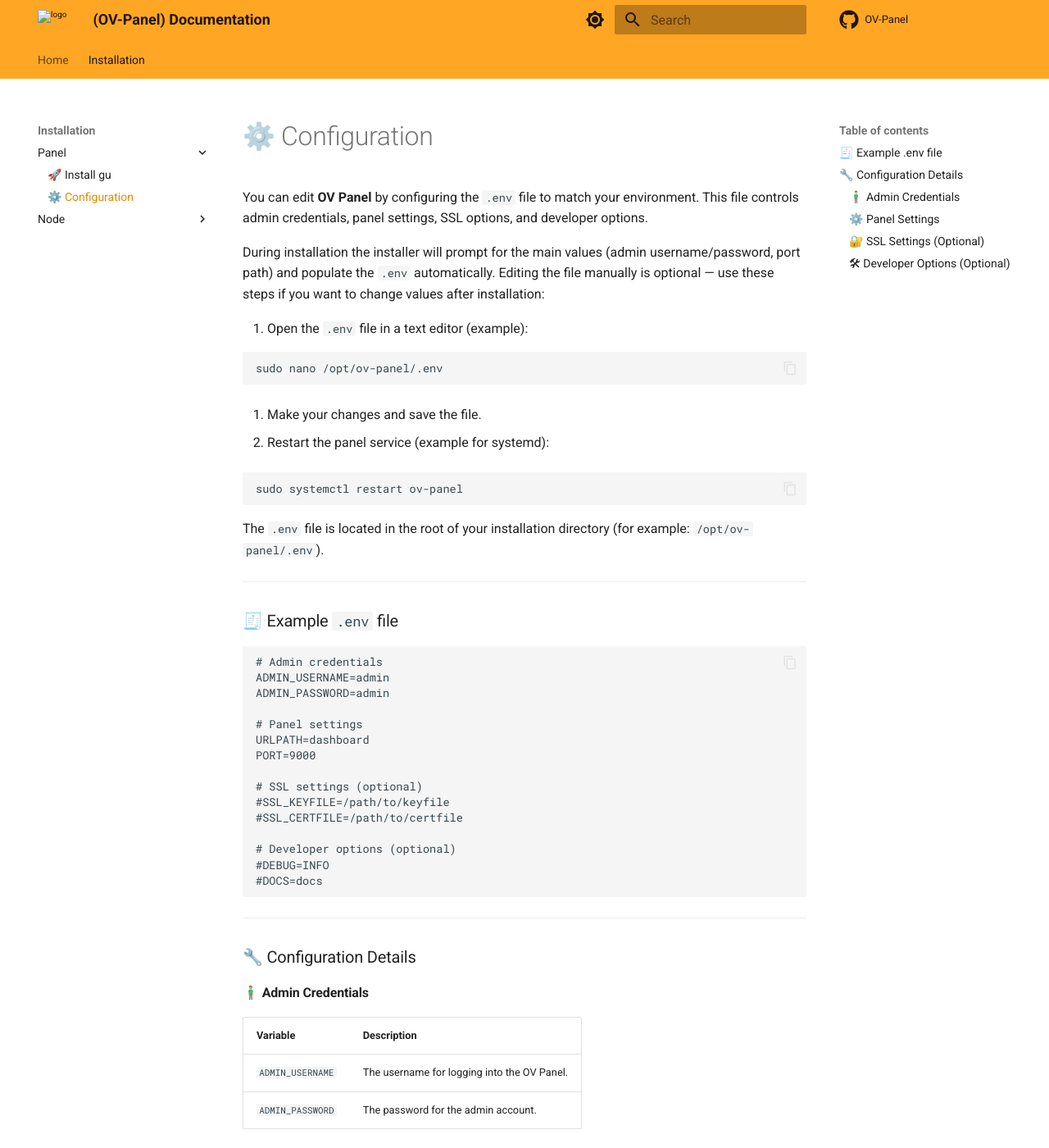
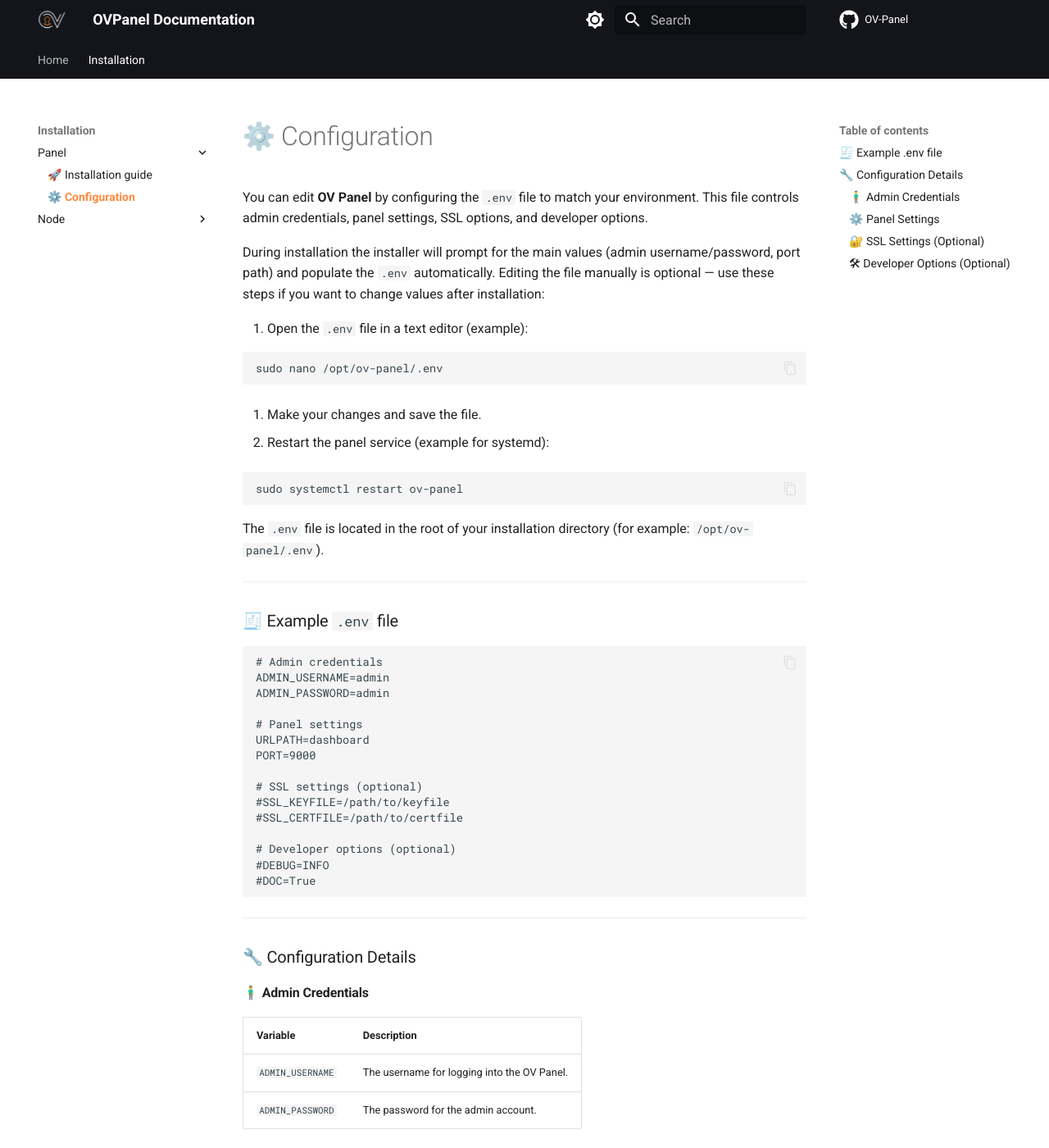
Before and after one commit to primeZdev/ov-doc, an MkDocs documentation site: the page built from docs/installation/Panel/configuration.md, in a window 1280 px wide and 1400 px high. Shown: the whole window at 82% size. Built offline with MkDocs 1.6.1 and Material for MkDocs 9.7.7, drawn with Linux system fonts in a browser that asks for light colours; comment, search, counter and statistics services are not loaded; some of the changed text lies outside the part shown.

Commit message:
Improve some css and add logo

````diff
--- /dev/null
+++ b/docs/assets/stylesheets/theme-overrides.css
@@ -0,0 +1,17 @@
+/* Theme overrides: make active navigation link orange */
+
+/* Material: active nav link */
+.md-nav__link--active {
+  color: #ff8a3d !important; /* orange accent */
+  font-weight: 600;
+}
+
+/* For nested nav items (expanded) */
+.md-nav__link--active .md-nav__title {
+  color: #ff8a3d !important;
+}
+
+/* Ensure hover uses the same accent */
+.md-nav__link:hover {
+  color: #ff8a3d !important;
+}
--- a/docs/installation/Panel/configuration.md
+++ b/docs/installation/Panel/configuration.md
@@ -38,7 +38,7 @@
 
 # Developer options (optional)
 #DEBUG=INFO
-#DOCS=docs
+#DOC=True
 ```
 
 ---
@@ -92,4 +92,4 @@
 | Variable | Description |
 |----------|-------------|
 | `DEBUG` | Logging level. One of: `DEBUG`, `INFO` (default), `WARNING`, `ERROR`, `CRITICAL`. Example: `DEBUG=INFO`. Set to `DEBUG` for verbose output useful when troubleshooting. |
-| `DOCS` | Path to documentation folder if you’re serving local docs (default: `docs`). |
+| `DOC` | API documentation |
--- a/mkdocs.yml
+++ b/mkdocs.yml
@@ -1,20 +1,19 @@
-site_name: (OV-Panel) Documentation
+site_name: OVPanel Documentation
 site_url: https://github.com/primeZdev/ov-panel
 repo_url: https://github.com/primeZdev/ov-panel
 repo_name: OV-Panel
-repo_badge: true
 nav:
   - Home: index.md
   - Installation:
     - Panel:
-      - 🚀 Install gu: installation/Panel/install.md
+      - 🚀 Installation guide: installation/Panel/install.md
       - ⚙️ Configuration: installation/Panel/configuration.md
     - Node:
-      - 🚀 Install: installation/Node/install.md
+      - 🚀 Installation guide: installation/Node/install.md
 theme:
   name: material
   logo: assets/logo.png
-  favicon: assets/favicon.ico
+  favicon: assets/fav.svg
   features:
     - content.code.copy
     - content.code.annotate
@@ -25,14 +24,14 @@
   palette:
     - media: "(prefers-color-scheme: light)"
       scheme: default
-      primary: orange
+      primary: black
       accent: deep orange
       toggle:
         icon: material/brightness-7
         name: Switch to dark mode
     - media: "(prefers-color-scheme: dark)"
       scheme: slate
-      primary: orange
+      primary: black
       accent: deep orange
       toggle:
         icon: material/brightness-4
@@ -40,6 +39,9 @@
   font:
     text: Roboto
     code: Roboto Mono
+
+extra_css:
+  - assets/stylesheets/theme-overrides.css
 
 extra:
   social:
````
Also changed, not shown: docs/assets/fav.svg (added), docs/assets/logo.png (added).
